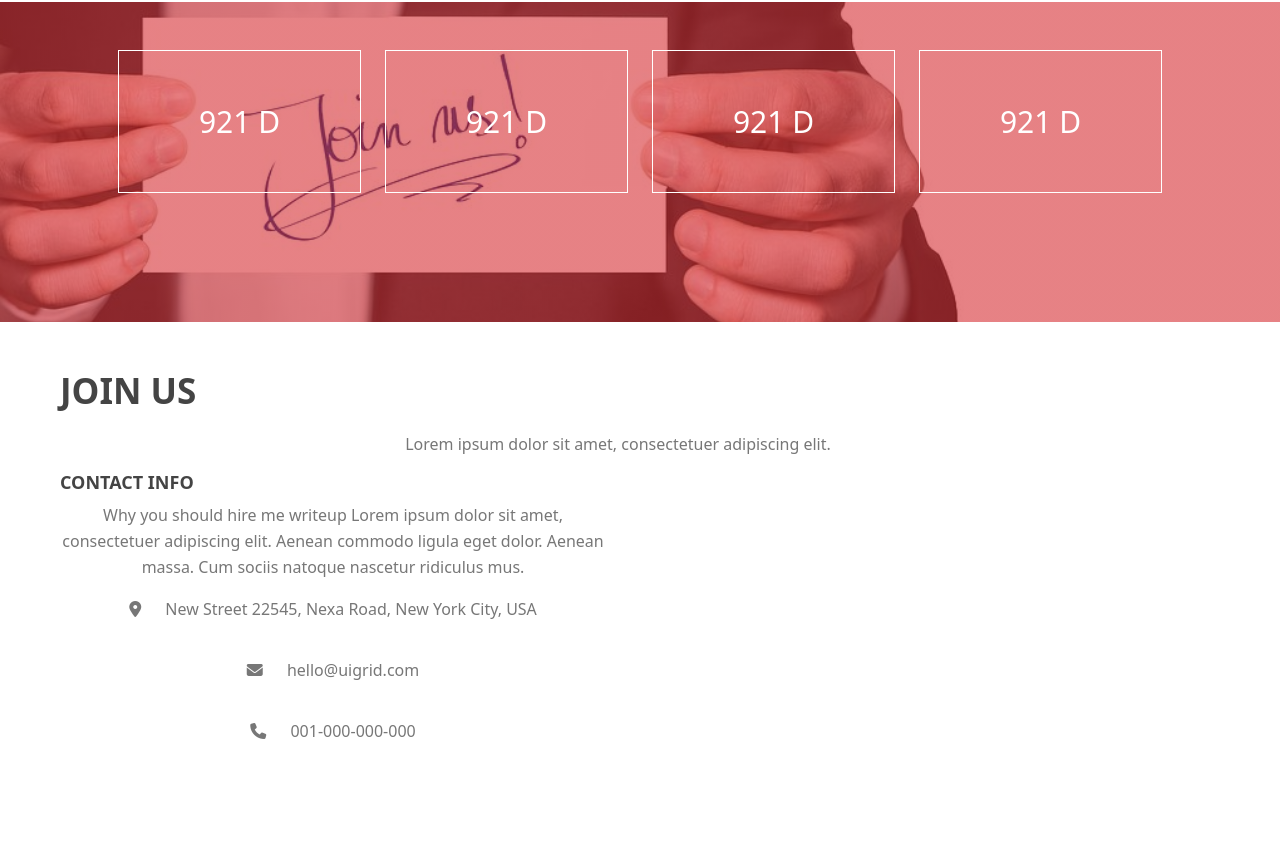
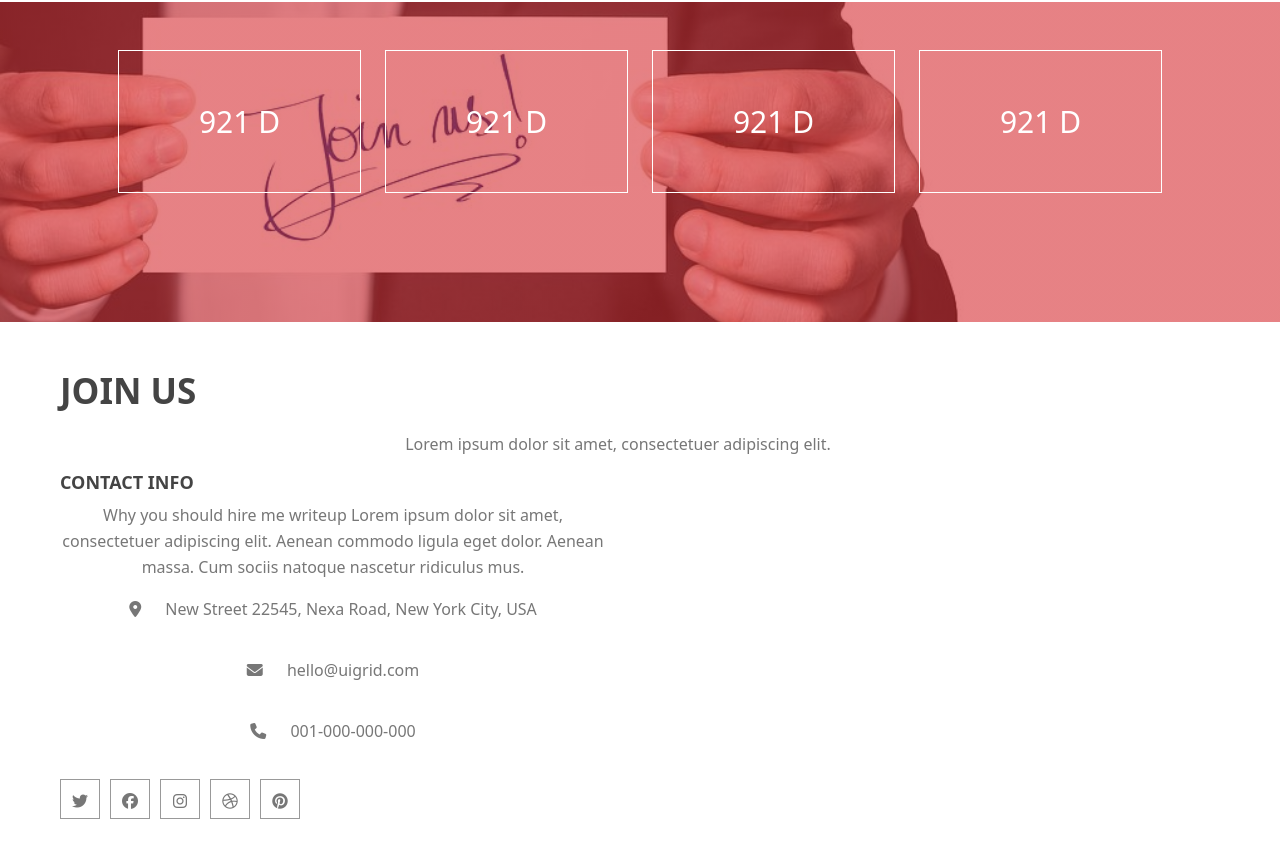
Before and after one commit to Mmy2000/jquery_assignment, a plain HTML site: page index.html in a window 1280 px wide. Shown: the part 1196-2053 px from the top of the page. Before the commit the page ends 2023 px from the top, so only its background shows below. Drawn offline with Linux system fonts and the light colour scheme.

Commit message:
starting with contact section

```diff
--- a/css/style.css
+++ b/css/style.css
@@ -65,3 +65,17 @@
     font-weight: bolder;
 
 }
+#contact .icons i{
+        margin-right: 10px;
+    border: 1px solid #999;
+    width: 40px;
+    height: 40px;
+    line-height: 42px;
+    cursor: pointer;
+    text-align: center;
+}
+#contact .icons i:hover{
+    color: #fff;
+    background-color: #D62E33;
+    border: 1px solid #D62E33;
+}
--- a/index.html
+++ b/index.html
@@ -118,6 +118,23 @@
                         <span><i class="fa-solid fa-envelope"></i> hello@uigrid.com</span>
                         <span><i class="fa-solid fa-phone"></i> 001-000-000-000</span>
                     </div>
+                    <div class="icons d-flex">
+                        <div class="icon  ">
+                            <i class="fa-brands fa-twitter"></i>
+                        </div>
+                        <div class="icon ">
+                            <i class="fa-brands fa-facebook"></i>
+                        </div>
+                        <div class="icon ">
+                            <i class="fa-brands fa-instagram  "></i>
+                        </div>
+                        <div class="icon ">
+                            <i class="fa-brands fa-dribbble"></i>
+                        </div>
+                        <div class="icon ">
+                            <i class="fa-brands fa-pinterest"></i>
+                        </div>
+                    </div>
 
                 </div>
             </div>
```
